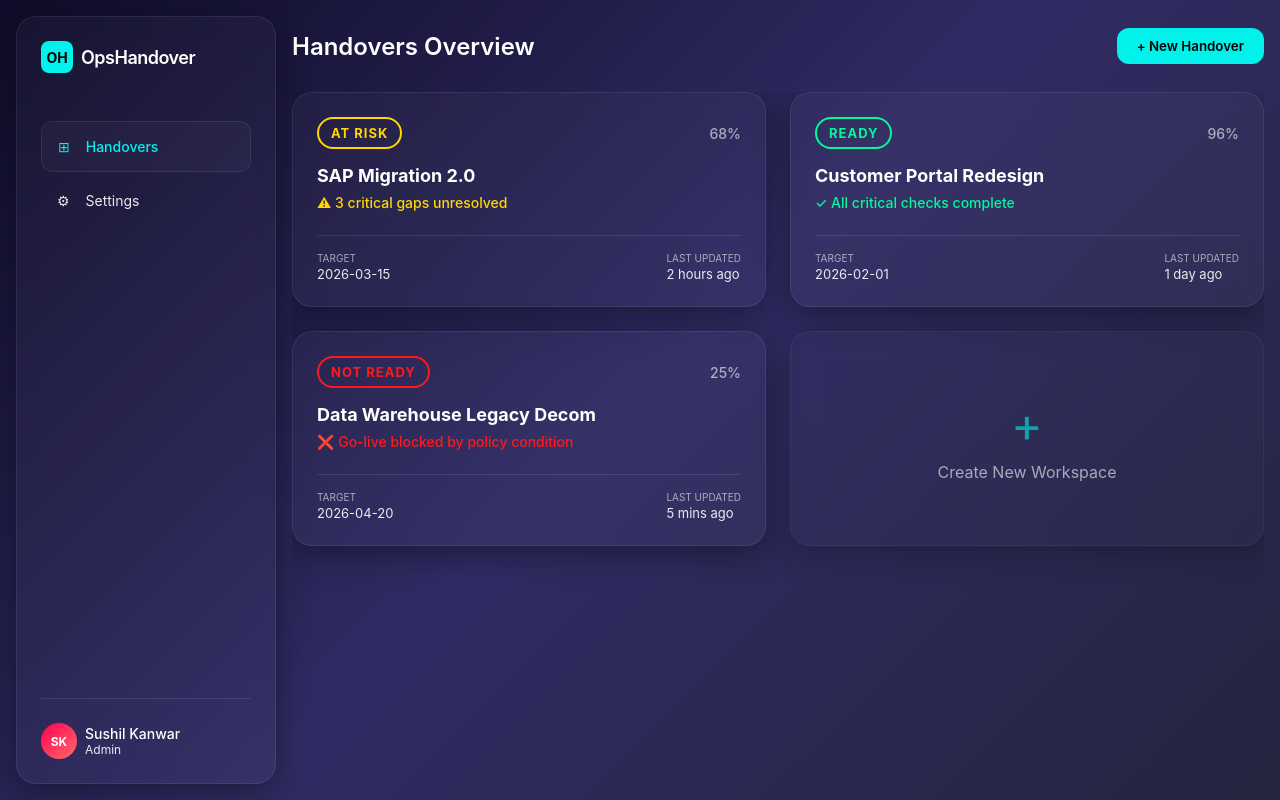
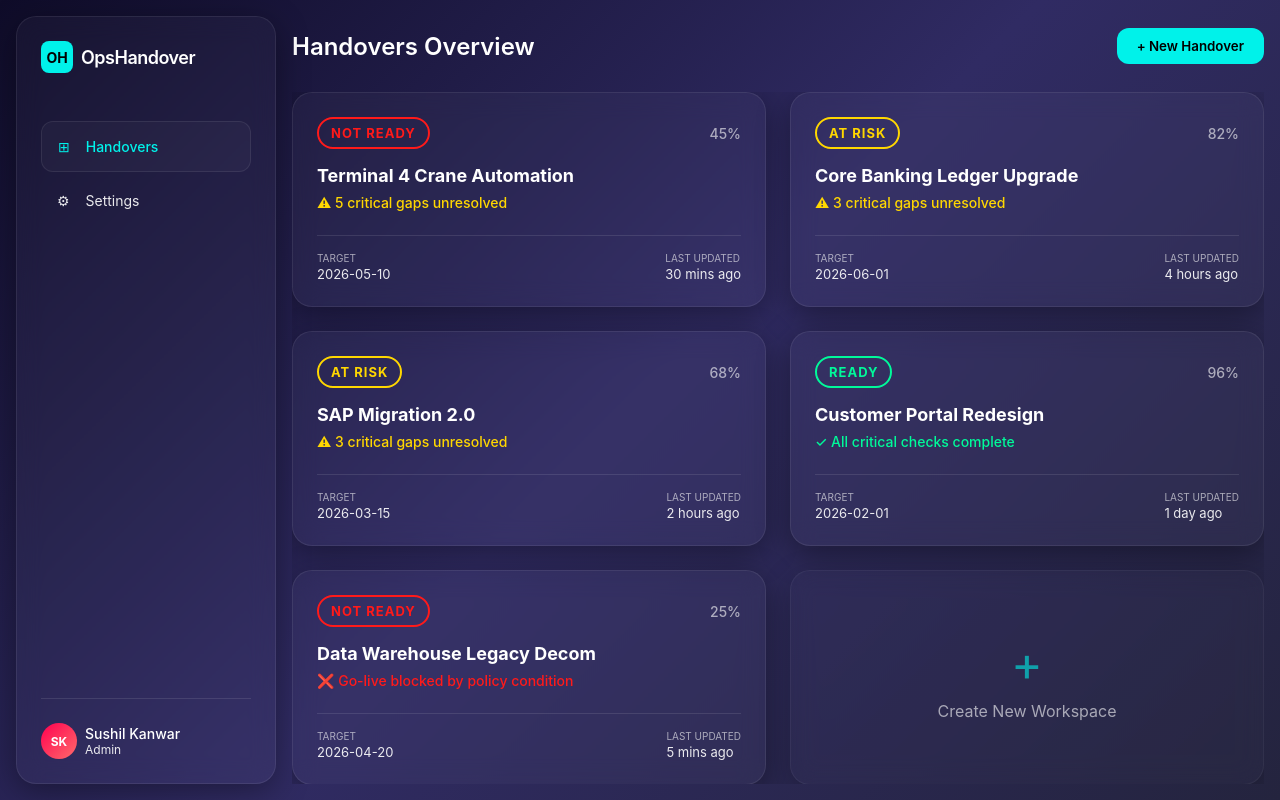
Before and after one commit to kanwarsx-prog/opsHandover, a React (Vite) app: page / in a window 1280 px wide. Built offline with nearby package versions, Linux system fonts and the light colour scheme.

Commit message:
Update mock data with enhanced Port and Bank scenarios

```diff
--- a/src/data/mockData.js
+++ b/src/data/mockData.js
@@ -1,4 +1,140 @@
 export const mockHandovers = [
+    {
+        id: 4,
+        name: "Terminal 4 Crane Automation",
+        description: "Rollout of automated straddle carriers for Container Berth 4.",
+        lead: "Marco V.",
+        owner: "Port Ops Director",
+        targetDate: "2026-05-10",
+        status: "Not Ready",
+        score: 45,
+        lastUpdated: "30 mins ago",
+        domains: [
+            {
+                id: 'd1',
+                title: "Health, Safety & Environment",
+                checks: [
+                    {
+                        id: 'c1',
+                        title: "Automated Zone Perimeter Testing",
+                        status: 'Not Ready',
+                        owner: "HSE Officer",
+                        blockerReason: "Lidar fail-safe test failed on west gate"
+                    },
+                    { id: 'c2', title: "Emergency Stop Procedures Validated", status: 'Ready', owner: "Safety Lead" },
+                    { id: 'c101', title: "ISO 45001 Certification Update", status: 'Ready', owner: "Compliance" }
+                ]
+            },
+            {
+                id: 'd2',
+                title: "Workforce & Labour",
+                checks: [
+                    { id: 'c3', title: "Union Operator Sign-off", status: 'At Risk', owner: "HR Director" },
+                    { id: 'c4', title: "Remote Control Desk Training", status: 'Ready', owner: "Ops Manager" },
+                    {
+                        id: 'c102',
+                        title: "Maintenance Night Shift Certification",
+                        status: 'Not Ready',
+                        owner: "Eng Lead",
+                        blockerReason: "High-voltage safety certs pending for night crew"
+                    }
+                ]
+            },
+            {
+                id: 'd3',
+                title: "Physical Infrastructure",
+                checks: [
+                    {
+                        id: 'c5',
+                        title: "Critical Spare Parts On-Site",
+                        status: 'Not Ready',
+                        owner: "Procurement",
+                        blockerReason: "PLC modules stalled in customs"
+                    },
+                    { id: 'c103', title: "Wireless Mesh Coverage Audit", status: 'Ready', owner: "NetOps" }
+                ]
+            },
+            {
+                id: 'd4',
+                title: "Systems Integration",
+                checks: [
+                    { id: 'c104', title: "TOS (Navis) Handshake Verified", status: 'Ready', owner: "IT App Lead" },
+                    {
+                        id: 'c105',
+                        title: "Telemetry Latency < 50ms",
+                        status: 'At Risk',
+                        owner: "NetOps",
+                        blockerReason: null
+                    }
+                ]
+            }
+        ]
+    },
+    {
+        id: 5,
+        name: "Core Banking Ledger Upgrade",
+        description: "Migration to T24 R22 for Retail Banking division.",
+        lead: "Sarah Jenkins",
+        owner: "Head of Payments",
+        targetDate: "2026-06-01",
+        status: "At Risk",
+        score: 82,
+        lastUpdated: "4 hours ago",
+        domains: [
+            {
+                id: 'd1',
+                title: "Regulatory & Compliance",
+                checks: [
+                    {
+                        id: 'c1',
+                        title: "FCA Reporting Module Validation",
+                        status: 'At Risk',
+                        owner: "Compliance Officer",
+                        blockerReason: null
+                    },
+                    { id: 'c2', title: "GDPR Data Retention Check", status: 'Ready', owner: "DPO" },
+                    { id: 'c201', title: "Internal Audit (3LoD) Sign-off", status: 'Ready', owner: "Audit Lead" }
+                ]
+            },
+            {
+                id: 'd2',
+                title: "Security & Risk",
+                checks: [
+                    { id: 'c3', title: "Penetration Testing Sign-off", status: 'Ready', owner: "InfoSec" },
+                    { id: 'c4', title: "Fraud Detection Rules Updated", status: 'Ready', owner: "Fraud Team" },
+                    {
+                        id: 'c202',
+                        title: "Privileged Access (PAM) Review",
+                        status: 'Not Ready',
+                        owner: "IAM Team",
+                        blockerReason: "Legacy admin accounts not pruned"
+                    }
+                ]
+            },
+            {
+                id: 'd3',
+                title: "Operational Reconciliation",
+                checks: [
+                    {
+                        id: 'c5',
+                        title: "EOD Batch Window Verified",
+                        status: 'Not Ready',
+                        owner: "Batch Ops",
+                        blockerReason: "Performance variance in UAT is >5%"
+                    },
+                    { id: 'c203', title: "Nostro/Vostro Account Recs", status: 'Ready', owner: "Treasury Ops" }
+                ]
+            },
+            {
+                id: 'd4',
+                title: "Data Migration",
+                checks: [
+                    { id: 'c204', title: "General Ledger Balance Match", status: 'Ready', owner: "Data Lead" },
+                    { id: 'c205', title: "Transaction History Archive", status: 'Ready', owner: "Data Lead" }
+                ]
+            }
+        ]
+    },
     {
         id: 1,
         name: "SAP Migration 2.0",
@@ -78,5 +214,5 @@ export const mockHandovers = [
         score: 25,
         lastUpdated: "5 mins ago",
         domains: []
-    },
+    }
 ];
```
